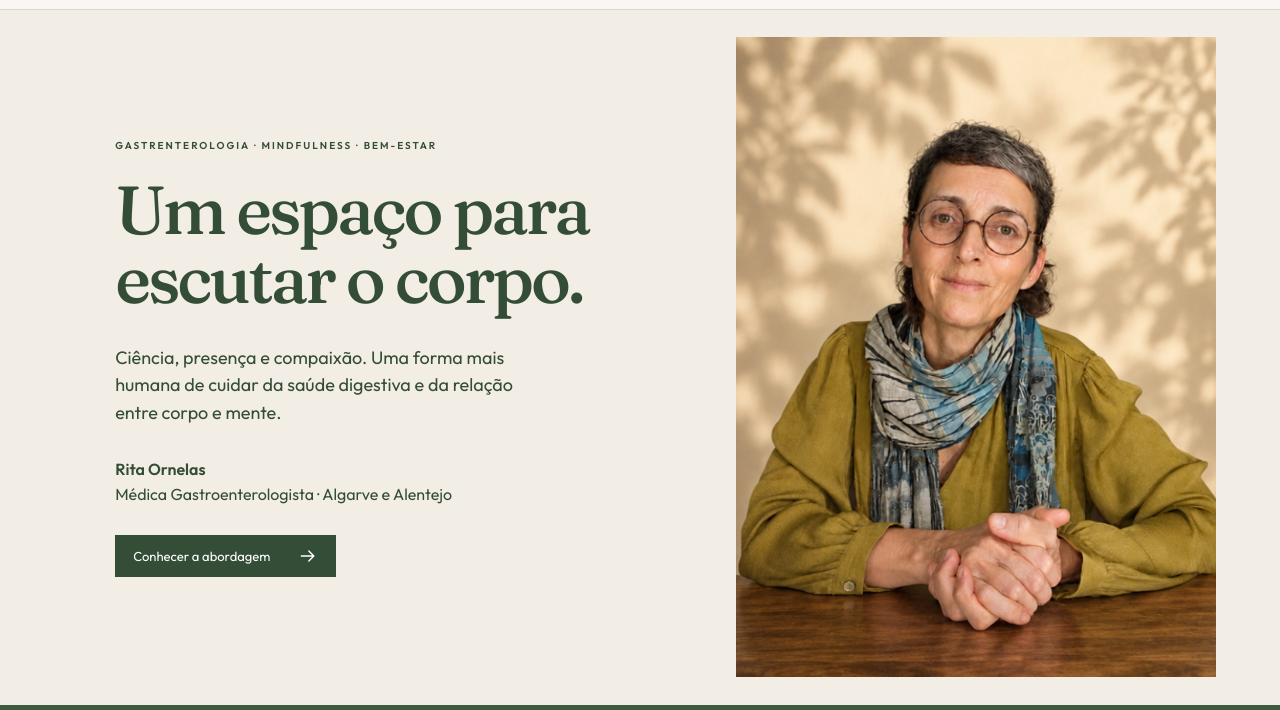
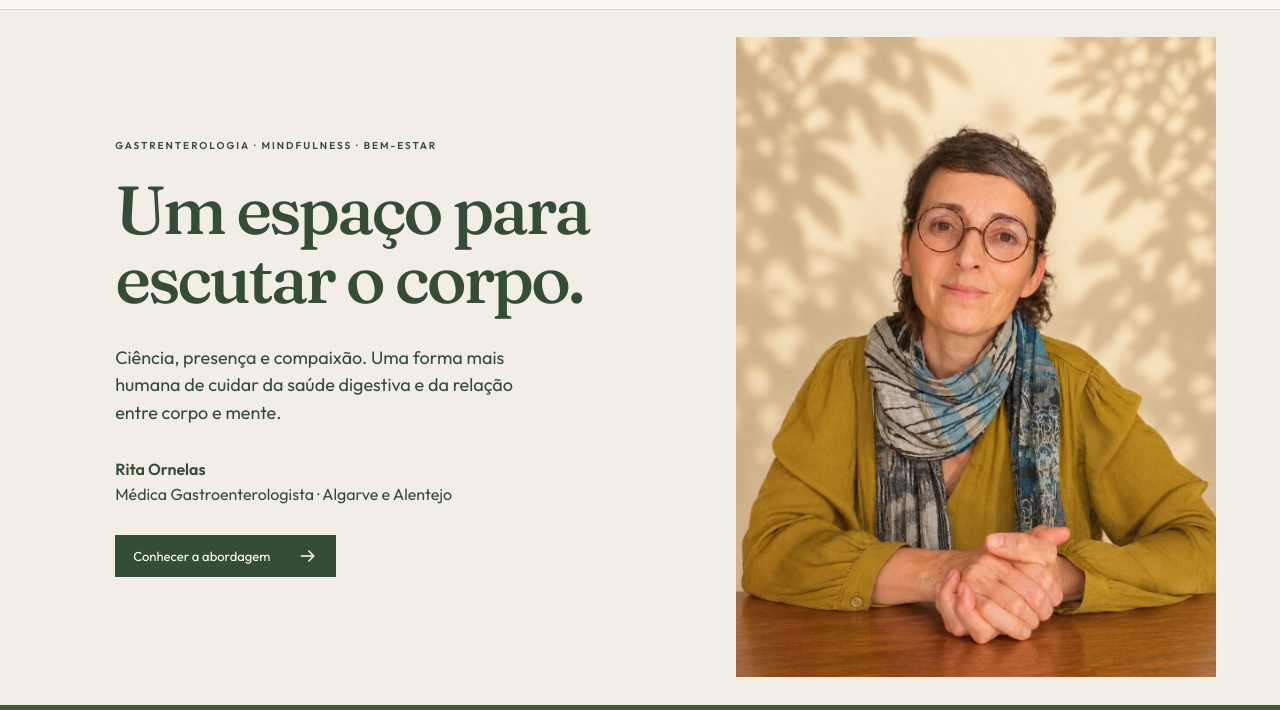
Before and after one commit to asaantunes/MeetYourGut, a plain HTML site: page index.html in a window 1280 px wide. Shown: the part 90-800 px from the top of the page. Drawn offline with Linux system fonts and the light colour scheme.

Commit message:
Replace hero portrait with updated original photograph

```diff
--- a/index.html
+++ b/index.html
@@ -44,7 +44,7 @@
           <a class="button" href="#abordagem">Conhecer a abordagem <span aria-hidden="true">→</span></a>
         </div>
         <div class="hero-art">
-          <img src="assets/rita-ornelas.png" alt="Rita Ornelas" width="620" height="827" fetchpriority="high" />
+          <img src="assets/rita-ornelas.jpg" alt="Rita Ornelas" width="1086" height="1448" fetchpriority="high" />
         </div>
       </section>
 
```
Also changed, not shown: assets/rita-ornelas.jpg (added).
